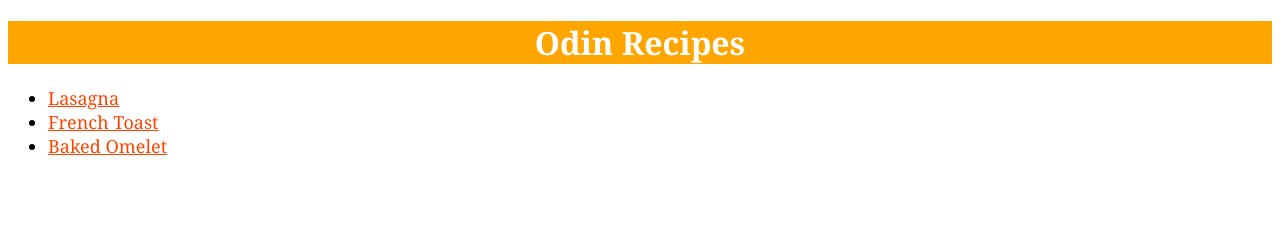
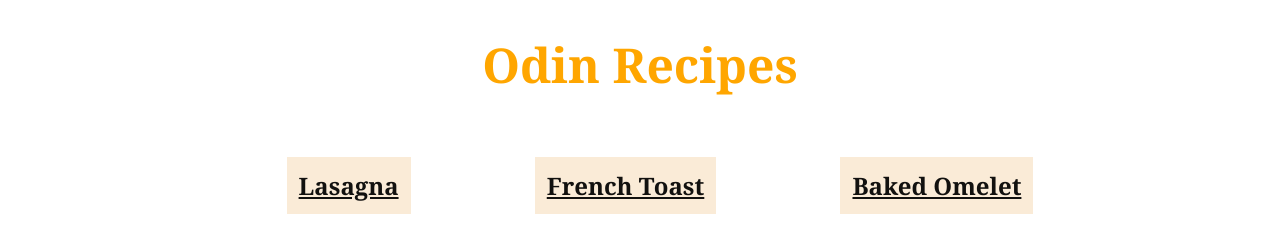
Before and after one commit to Ayman-Marghani/odin-recipes, a plain HTML site: page index.html in a window 1280 px wide. Drawn offline with Linux system fonts and the light colour scheme.

Commit message:
Add some style to index.html

```diff
--- a/index.html
+++ b/index.html
@@ -8,10 +8,10 @@
 </head>
 <body>
     <h1 class="heading">Odin Recipes</h1>
-    <ul>
-        <li><a href="./recipes/lasagna.html" class="recipes">Lasagna</a></li>
-        <li><a href="./recipes/french-toast.html" class="recipes">French Toast</a></li>
-        <li><a href="./recipes/baked-omelet.html" class="recipes">Baked Omelet</a></li>
+    <ul class="recipes">
+        <li class="recipe"><a href="./recipes/lasagna.html">Lasagna</a></li>
+        <li class="recipe"><a href="./recipes/french-toast.html">French Toast</a></li>
+        <li class="recipe"><a href="./recipes/baked-omelet.html">Baked Omelet</a></li>
     </ul>
 
 </body>
--- a/style.css
+++ b/style.css
@@ -1,25 +1,39 @@
-* {
+body {
     font-family: Georgia, sans-serif;
+    margin: 16px 60px;
 }
 
 .heading {
     text-align: center;
-    background-color: orange;
-    color: white;
+    color: rgb(255, 166, 0);
+    font-size: 48px;
+}
+
+.recipes {
+    margin-top: 60px;
+    margin-left:  auto;
+    margin-right:  auto;
+    text-align: center;
+}
+
+.recipe {
+    display: inline-block;
+    font-size: 24px;
+    font-weight: bold;
+    margin-right: 60px;
+    margin-left: 60px;
+    background-color: antiquewhite;
+    padding: 12px;
+}
+
+.recipe a {
+    color: rgba(0, 0, 0, 0.929);
 }
 
 .subheading {
     font-size: 24px;
     color: rgb(205, 179, 50);
     background-color: rgba(0, 0, 0, 0.088);
-}
-
-li {
-    font-size: 18px;
-}
-
-.recipes {
-    color: orangered;
 }
 
 p {
```
